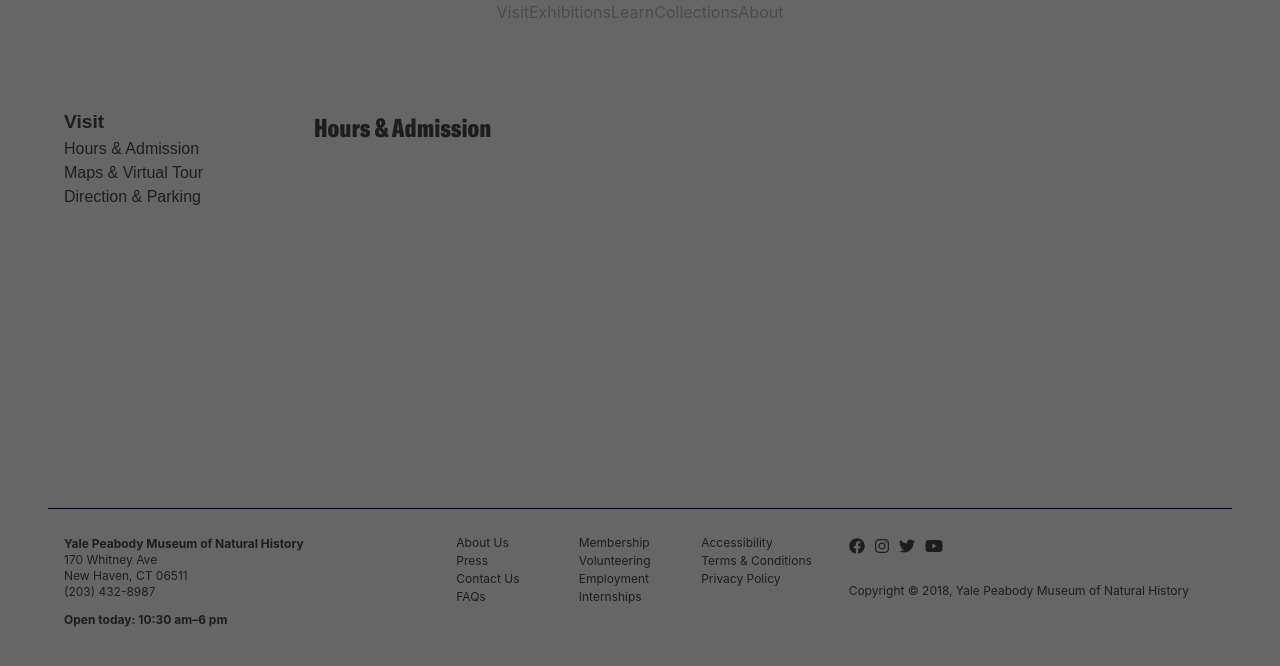
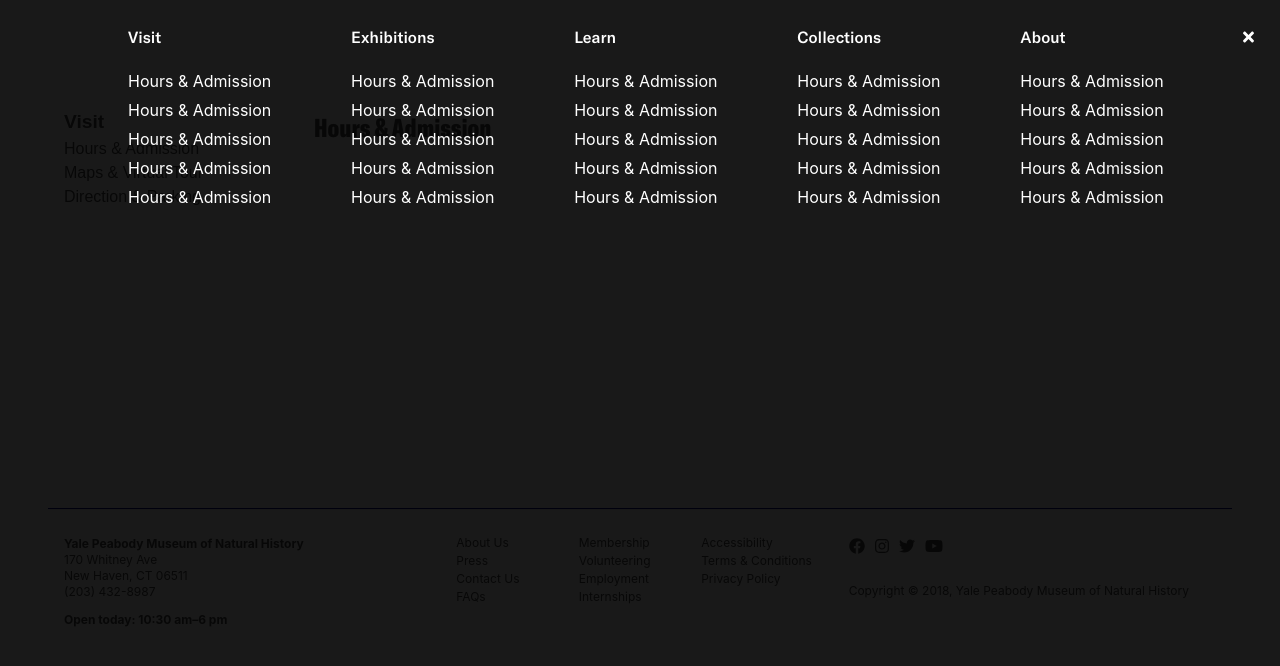
Before and after one commit to sarimabbas/enas410, a React (Create React App) app: page /visit in a window 1280 px wide. Both pictures are taken after a click on the icon 1248 px from the left and 32 px from the top of the page. Shown: the top 666 px of the page. Built offline with nearby package versions, Linux system fonts and the light colour scheme; what react-pose would draw is missing.

Commit message:
working overlay

```diff
--- a/package.json
+++ b/package.json
@@ -9,7 +9,6 @@
     "@fortawesome/react-fontawesome": "^0.1.3",
     "bulma": "^0.7.2",
     "classnames": "^2.2.6",
-    "gsap": "^2.0.2",
     "i": "^0.3.6",
     "node-sass": "^4.10.0",
     "npm": "^6.4.1",
@@ -20,8 +19,7 @@
     "react-pose": "^4.0.2",
     "react-router-dom": "^4.3.1",
     "react-scripts": "2.1.1",
-    "react-spring": "^6.1.8",
-    "scrollmagic": "^2.0.6"
+    "react-spring": "^6.1.8"
   },
   "scripts": {
     "start": "react-scripts start",
--- a/public/index.html
+++ b/public/index.html
@@ -36,9 +36,5 @@
       To begin the development, run `npm start` or `yarn start`.
       To create a production bundle, use `npm run build` or `yarn build`.
     -->
-
-    <!-- custom animation libraries (probably not a good idea) -->
-    <script src="http://cdnjs.cloudflare.com/ajax/libs/ScrollMagic/2.0.6/ScrollMagic.min.js"></script>
-    <script src="http://cdnjs.cloudflare.com/ajax/libs/ScrollMagic/2.0.6/plugins/debug.addIndicators.min.js"></script>
   </body>
 </html>
--- a/src/components/Nav/Nav.js
+++ b/src/components/Nav/Nav.js
@@ -21,9 +21,15 @@ class nav extends Component {
     }
 
     showSettings = (event) => {
-        this.setState({
-            showOverlay: true,
-        })
+        if (this.state.showOverlay) {
+            this.setState({
+                showOverlay: false,
+            })
+        } else {
+            this.setState({
+                showOverlay: true,
+            })
+        }
     }
 
     componentDidMount() {
@@ -61,7 +67,7 @@ class nav extends Component {
             logoFade = this.state.scrollThresholdMet ? styles.logoOpaque : styles.logoTransparent;
         }
 
-        let overlay = this.state.showOverlay ? <Overlay/> : null;
+        let overlay = this.state.showOverlay ? <Overlay clickHandler={this.showSettings} /> : null;
         let overlayFade = this.state.showOverlay ? styles.logoTransparent : null;
 
         return (
--- a/src/components/Nav/Overlay.js
+++ b/src/components/Nav/Overlay.js
@@ -10,15 +10,73 @@ const overlay = (props) => {
     return (
         <Aux>
             <div className={classNames(styles.overlay)}>
-                <div class={classNames(styles.headings)}>
-                    <span className={classNames(styles.link)}>Visit</span>
-                    <span className={classNames(styles.link)}>Exhibitions</span>
-                    <span className={classNames(styles.link)}>Learn</span>
-                    <span className={classNames(styles.link)}>Collections</span>
-                    <span className={classNames(styles.link)}>About</span>
-                </div>
-                <div class={classNames(styles.links)}>
-
+                <div className={classNames(styles.content)}>
+                    <div className={classNames(styles.groups)}>
+                        <div className={classNames(styles.group)}>
+                            <span className={classNames(styles.heading)}>
+                                Visit
+                            </span>
+                            <div className={classNames(styles.links)}>
+                                <a href="#">Hours {'&'} Admission</a>
+                                <a href="#">Hours {'&'} Admission</a>
+                                <a href="#">Hours {'&'} Admission</a>
+                                <a href="#">Hours {'&'} Admission</a>
+                                <a href="#">Hours {'&'} Admission</a>
+                            </div>
+                        </div>
+                        <div className={classNames(styles.group)}>
+                            <span className={classNames(styles.heading)}>
+                                Exhibitions
+                            </span>
+                            <div className={classNames(styles.links)}>
+                                <a href="#">Hours {'&'} Admission</a>
+                                <a href="#">Hours {'&'} Admission</a>
+                                <a href="#">Hours {'&'} Admission</a>
+                                <a href="#">Hours {'&'} Admission</a>
+                                <a href="#">Hours {'&'} Admission</a>
+                            </div>
+                        </div>
+                        <div className={classNames(styles.group)}>
+                            <span className={classNames(styles.heading)}>
+                                Learn
+                            </span>
+                            <div className={classNames(styles.links)}>
+                                <a href="#">Hours {'&'} Admission</a>
+                                <a href="#">Hours {'&'} Admission</a>
+                                <a href="#">Hours {'&'} Admission</a>
+                                <a href="#">Hours {'&'} Admission</a>
+                                <a href="#">Hours {'&'} Admission</a>
+                            </div>
+                        </div>
+                        <div className={classNames(styles.group)}>
+                            <span className={classNames(styles.heading)}>
+                                Collections
+                            </span>
+                            <div className={classNames(styles.links)}>
+                                <a href="#">Hours {'&'} Admission</a>
+                                <a href="#">Hours {'&'} Admission</a>
+                                <a href="#">Hours {'&'} Admission</a>
+                                <a href="#">Hours {'&'} Admission</a>
+                                <a href="#">Hours {'&'} Admission</a>
+                            </div>
+                        </div>
+                        <div className={classNames(styles.group)}>
+                            <span className={classNames(styles.heading)}>
+                                About
+                            </span>
+                            <div className={classNames(styles.links)}>
+                                <a href="#">Hours {'&'} Admission</a>
+                                <a href="#">Hours {'&'} Admission</a>
+                                <a href="#">Hours {'&'} Admission</a>
+                                <a href="#">Hours {'&'} Admission</a>
+                                <a href="#">Hours {'&'} Admission</a>
+                            </div>
+                        </div>
+                        <div className={classNames(styles.group)}>
+                            <FontAwesomeIcon onClick={props.clickHandler} href="#" icon={["fas", "times"]}>
+                            </FontAwesomeIcon>
+                        </div>
+                    </div>
                 </div>
             </div>
         </Aux>
--- a/src/components/Nav/Overlay.module.css
+++ b/src/components/Nav/Overlay.module.css
@@ -7,16 +7,51 @@
     height: 100%;
     width: 100%;
     overflow: hidden;
-    background-color: rgba(0,0,0, 0.6);
+
+    /* overlay background */
+    background-color: rgba(0,0,0, 0.9);
+
 }
 
-.headings {
+/* Position the content inside the overlay */
+.content {
+    position: relative;
+    width: 100%; /* 100% width */
+    margin-top: 25px; /* 30px top margin to avoid conflict with the close button on smaller screens */
+}
+
+
+.groups {
     display: flex;
-    justify-content: center;
-    align-items: center;
+    justify-content: space-between;
+    color: white;
+
+    /* padding on the edges */
+    padding-left: 10%;
+    padding-right: 2%;
+
+}
+
+.links {
+    margin-top: 20px;
+}
+
+
+.heading {
+    font-family: "GT America Medium", sans-serif;
+    margin-bottom: 20px;
+}
+
+
+.links > * {
+    display: block;
+    margin-bottom: 5px;
+    color: inherit;
+    text-decoration: none;
 }
 
 .transparent {
+    font-family: "GT America", sans-serif;
     opacity: 0;
     animation-name: fadeOut;
 	animation-iteration-count: 1;
@@ -49,12 +84,3 @@
         opacity: 0;
 	}
 }
-
-/* Position the content inside the overlay */
-.content {
-    position: relative;
-    top: 25%; /* 25% from the top */
-    width: 100%; /* 100% width */
-    text-align: center; /* Centered text/links */
-    margin-top: 30px; /* 30px top margin to avoid conflict with the close button on smaller screens */
-}
```
Also changed, not shown: 1 other file (tests, documents, lock files or other folders).
